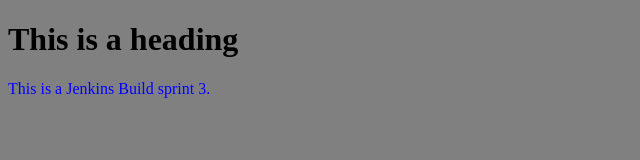
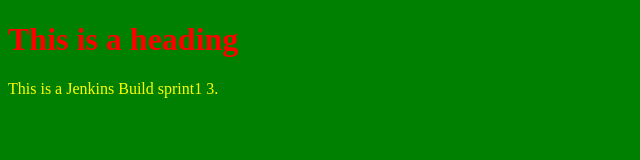
Before and after one commit to Swati1987/indexfile, a plain HTML site: page index.html in a window 1280 px wide. Shown: the whole page, without its empty margins (0-640 px from the left). Drawn offline with Linux system fonts and the light colour scheme.

Commit message:
jenkins assignment

```diff
--- a/index.html
+++ b/index.html
@@ -2,15 +2,15 @@
 <html>
 	<head>
 <style>
-body {background-color: grey;}
-h1   {color: black;}
-p    {color: blue;}
+body {background-color: green;}
+h1   {color: red;}
+p    {color: yellow;}
 </style>
 	</head>
 	<body>
 
 		<h1>This is a heading</h1>
-		<p>This is a Jenkins Build sprint 3.</p>
+		<p>This is a Jenkins Build sprint1 3.</p>
 
 	</body>
 </html>
```
